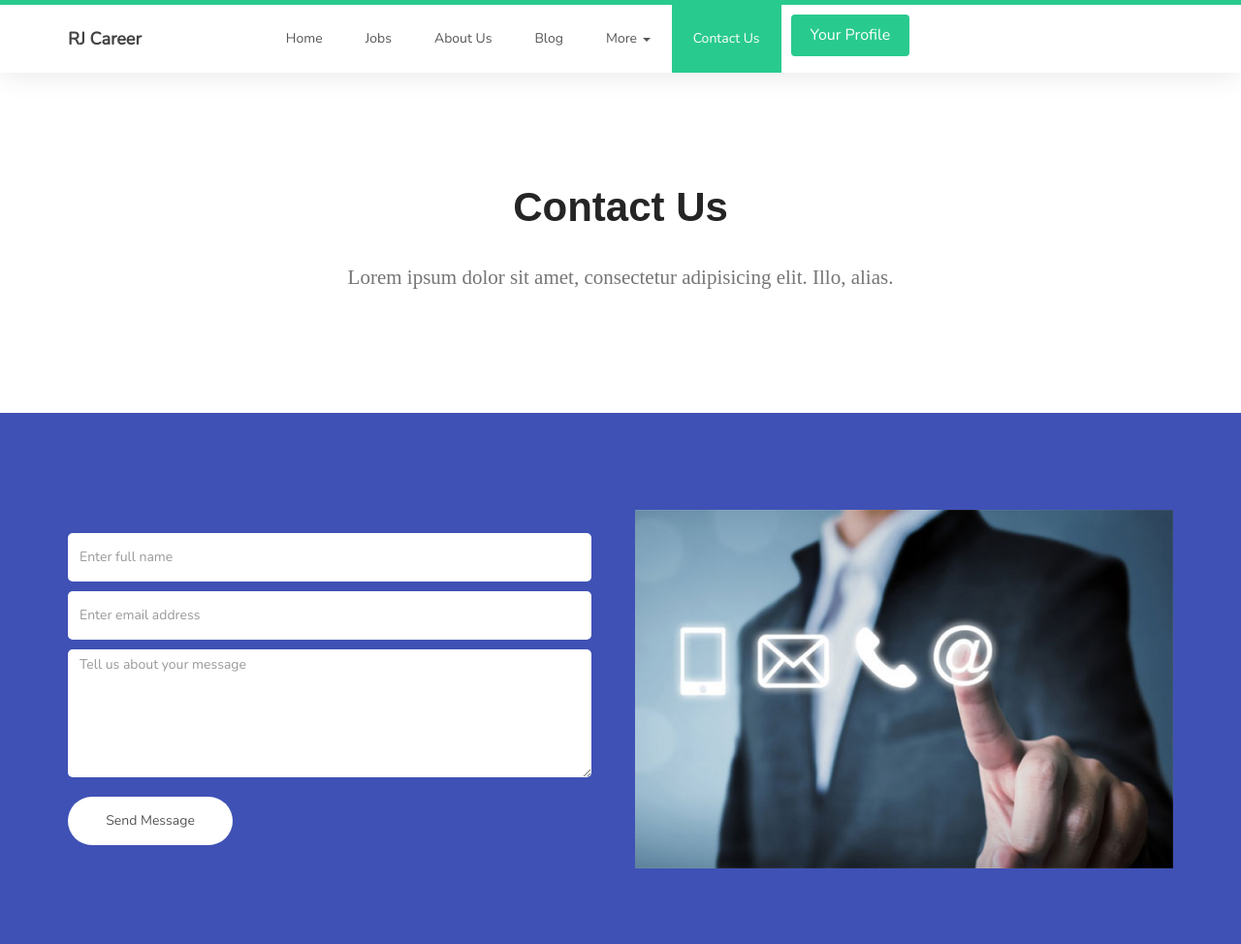
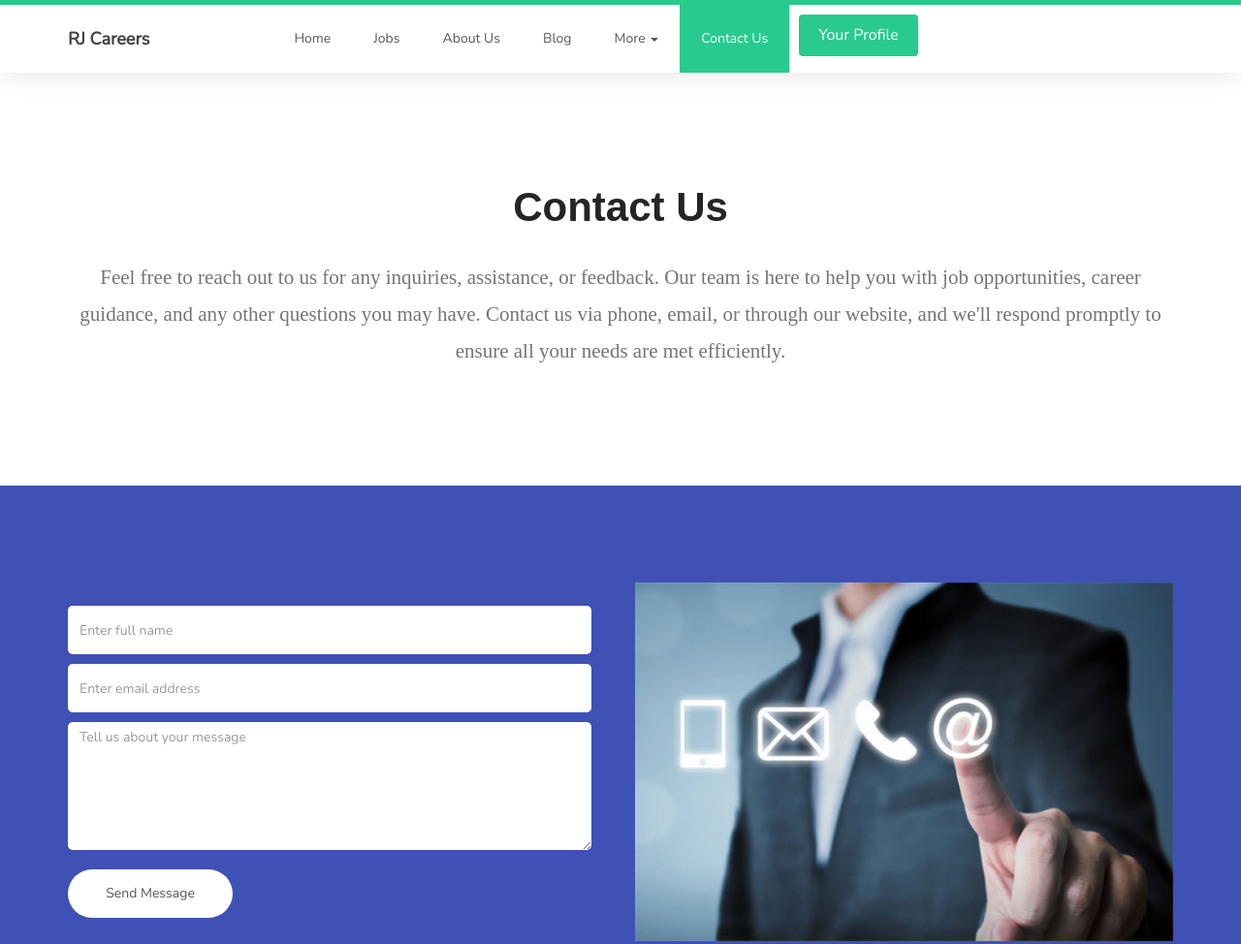
Before and after one commit to SharmaKabir/sih-2, a plain HTML site: page jobportal/job/contact.html in a window 1280 px wide. Shown: the top 974 px of the page at 97% size. Drawn offline with nearby package versions, Linux system fonts and the light colour scheme; a web font is replaced by a local one.

Commit message:
sanah commit again

```diff
--- a/jobportal/job/contact.html
+++ b/jobportal/job/contact.html
@@ -44,7 +44,7 @@
              </button>
 
              <!-- lOGO TEXT HERE -->
-             <a href="#" class="navbar-brand">RJ Career</a>
+             <a href="#" class="navbar-brand">RJ Careers</a>
          </div>
 
          <!-- MENU LINKS -->
@@ -81,7 +81,7 @@
 
                     <br>
 
-                    <p class="lead">Lorem ipsum dolor sit amet, consectetur adipisicing elit. Illo, alias.</p>
+                    <p class="lead">Feel free to reach out to us for any inquiries, assistance, or feedback. Our team is here to help you with job opportunities, career guidance, and any other questions you may have. Contact us via phone, email, or through our website, and we'll respond promptly to ensure all your needs are met efficiently.</p>
                </div>
           </div>
      </section>
```
Also changed, not shown: jobportal/job/index.html (+1 -1 lines), jobportal/job/job-details.html (+1 -1 lines), jobportal/job/job-listing.html (+1 -1 lines), jobportal/job/profile.html (+1 -1 lines), jobportal/job/team.html (+1 -1 lines).
